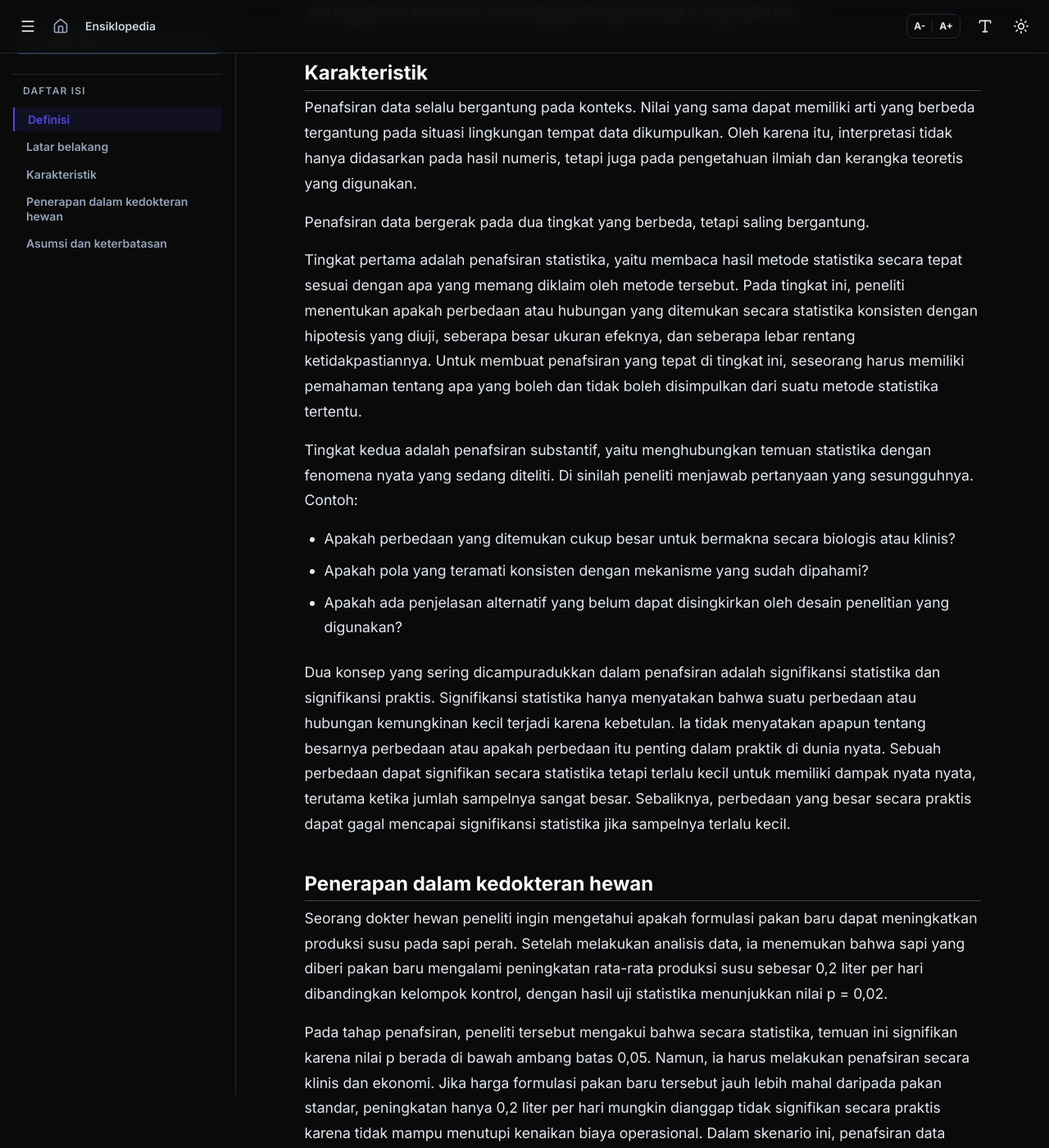
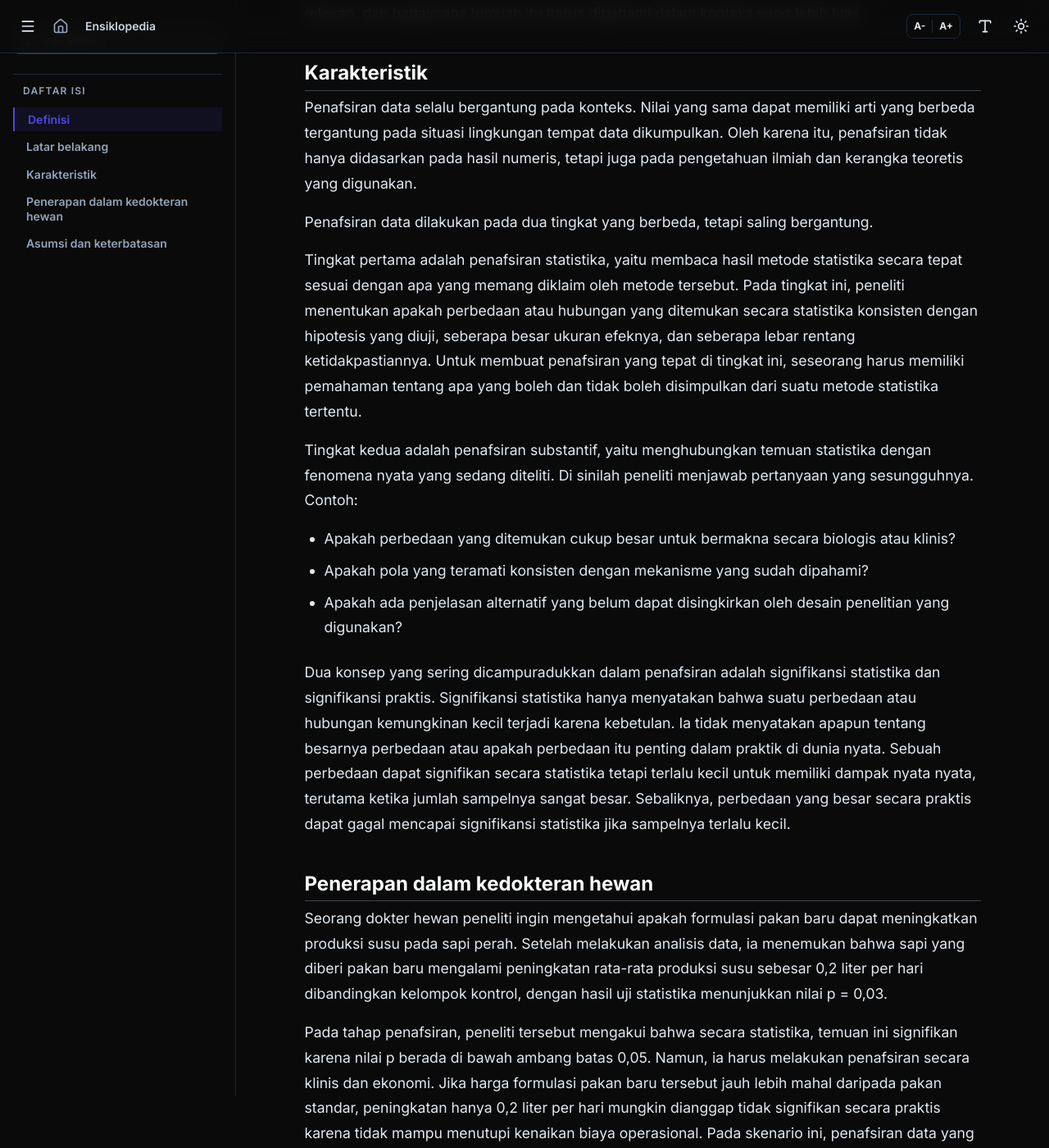
Before and after one commit to rianhs/ensiklopedia, a Jekyll site: the page built from artikel/penafsiran-data.md, in a window 1280 px wide and 1400 px high, scrolled down 621 px. Shown: the whole window at 82% size. Built offline with Jekyll 4.4.1, drawn with Linux system fonts in a browser that asks for light colours; nearby versions of some CDN libraries; some web fonts are replaced; some of the changed text lies outside the part shown.

Commit message:
Correct p-value in data interpretation example
Updated statistical significance example with corrected p-value.

```diff
--- a/artikel/penafsiran-data.md
+++ b/artikel/penafsiran-data.md
@@ -4,20 +4,20 @@ title: "Penafsiran data"
 ---
 ## Definisi
 
-** Penafsiran data**  (bahasa Inggris: *data interpretation*) adalah proses memberikan makna pada hasil analisis data dengan menghubungkannya kembali ke pertanyaan penelitian, konteks keilmuan, dan pengetahuan yang sudah ada. Penafsiran mengubah hasil analisis yang berupa angka menjadi pernyataan tentang fenomena yang diteliti.
+** Penafsiran data**  (bahasa Inggris: *data interpretation*) adalah proses memberikan makna pada hasil [analisis data](analisis-data.md) dengan menghubungkannya kembali ke pertanyaan penelitian, konteks keilmuan, dan pengetahuan yang sudah ada. Penafsiran mengubah hasil analisis yang berupa angka menjadi pernyataan tentang fenomena yang diteliti.
 
 ## Latar belakang
 
 Hasil analisis data belum memiliki arti tanpa interpretasi. Sebagai contoh, nilai rata-rata, selang kepercayaan, atau nilai p hanya menunjukkan karakteristik matematis dari data. Tanpa penafsiran, hasil tersebut tidak menjawab pertanyaan ilmiah yang mendasarinya.
 
-Tanpa penafsiran yang cermat, hasil analisis rentan disalahpahami atau disalahgunakan. Penafsiran adalah tahap ketika peneliti menentukan apa arti suatu temuan, apakah temuan tersebut relevan, dan bagaimana temuan itu harus dipahami dalam konteks yang lebih luas.
+Jika penafsiran tidak cermat, hasil analisis rentan disalahpahami atau disalahgunakan. Penafsiran merupakan tahap ketika peneliti menentukan apa arti suatu temuan, apakah temuan tersebut relevan, dan bagaimana temuan itu harus dipahami dalam konteks yang lebih luas.
 
 
 ## Karakteristik
 
-Penafsiran data selalu bergantung pada konteks. Nilai yang sama dapat memiliki arti yang berbeda tergantung pada situasi lingkungan tempat data dikumpulkan. Oleh karena itu, interpretasi tidak hanya didasarkan pada hasil numeris, tetapi juga pada pengetahuan ilmiah dan kerangka teoretis yang digunakan.
+Penafsiran data selalu bergantung pada konteks. Nilai yang sama dapat memiliki arti yang berbeda tergantung pada situasi lingkungan tempat data dikumpulkan. Oleh karena itu, penafsiran tidak hanya didasarkan pada hasil numeris, tetapi juga pada pengetahuan ilmiah dan kerangka teoretis yang digunakan.
 
-Penafsiran data bergerak pada dua tingkat yang berbeda, tetapi saling bergantung.
+Penafsiran data dilakukan pada dua tingkat yang berbeda, tetapi saling bergantung.
 
 Tingkat pertama adalah penafsiran statistika, yaitu membaca hasil metode statistika secara tepat sesuai dengan apa yang memang diklaim oleh metode tersebut. Pada tingkat ini, peneliti menentukan apakah perbedaan atau hubungan yang ditemukan secara statistika konsisten dengan hipotesis yang diuji, seberapa besar ukuran efeknya, dan seberapa lebar rentang ketidakpastiannya. Untuk membuat penafsiran yang tepat di tingkat ini, seseorang harus memiliki pemahaman tentang apa yang boleh dan tidak boleh disimpulkan dari suatu metode statistika tertentu.
 
@@ -30,9 +30,9 @@ Dua konsep yang sering dicampuradukkan dalam penafsiran adalah signifikansi stat
 
 ## Penerapan dalam kedokteran hewan
 
-Seorang dokter hewan peneliti ingin mengetahui apakah formulasi pakan baru dapat meningkatkan produksi susu pada sapi perah. Setelah melakukan analisis data, ia menemukan bahwa sapi yang diberi pakan baru mengalami peningkatan rata-rata produksi susu sebesar 0,2 liter per hari dibandingkan kelompok kontrol, dengan hasil uji statistika menunjukkan nilai p = 0,02.
+Seorang dokter hewan peneliti ingin mengetahui apakah formulasi pakan baru dapat meningkatkan produksi susu pada sapi perah. Setelah melakukan analisis data, ia menemukan bahwa sapi yang diberi pakan baru mengalami peningkatan rata-rata produksi susu sebesar 0,2 liter per hari dibandingkan kelompok kontrol, dengan hasil uji statistika menunjukkan nilai p = 0,03.
 
-Pada tahap penafsiran, peneliti tersebut mengakui bahwa secara statistika, temuan ini signifikan karena nilai p berada di bawah ambang batas 0,05. Namun, ia harus melakukan penafsiran secara klinis dan ekonomi. Jika harga formulasi pakan baru tersebut jauh lebih mahal daripada pakan standar, peningkatan hanya 0,2 liter per hari mungkin dianggap tidak signifikan secara praktis karena tidak mampu menutupi kenaikan biaya operasional. Dalam skenario ini, penafsiran data yang tepat membimbing si dokter hewan untuk tidak merekomendasikan formulasi pakan tersebut meskipun hasilnya "signifikan secara statistika", karena nilai manfaatnya terlalu kecil bagi peternak.
+Pada tahap penafsiran, peneliti tersebut mengakui bahwa secara statistika, temuan ini signifikan karena nilai p berada di bawah ambang batas 0,05. Namun, ia harus melakukan penafsiran secara klinis dan ekonomi. Jika harga formulasi pakan baru tersebut jauh lebih mahal daripada pakan standar, peningkatan hanya 0,2 liter per hari mungkin dianggap tidak signifikan secara praktis karena tidak mampu menutupi kenaikan biaya operasional. Pada skenario ini, penafsiran data yang tepat memungkinkan si dokter hewan untuk tidak merekomendasikan formulasi pakan tersebut meskipun hasilnya "signifikan secara statistika", karena nilai manfaatnya terlalu kecil bagi peternak.
 
 ## Asumsi dan keterbatasan
 
```
